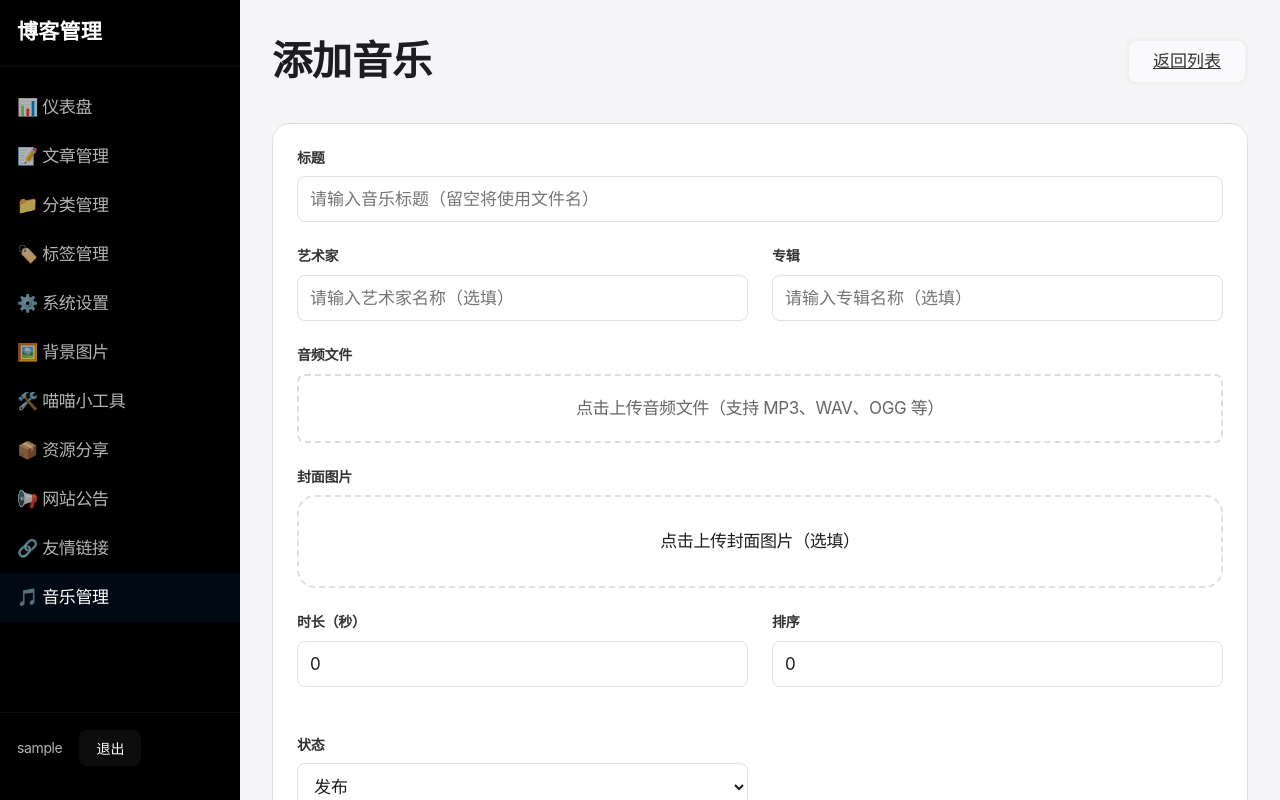
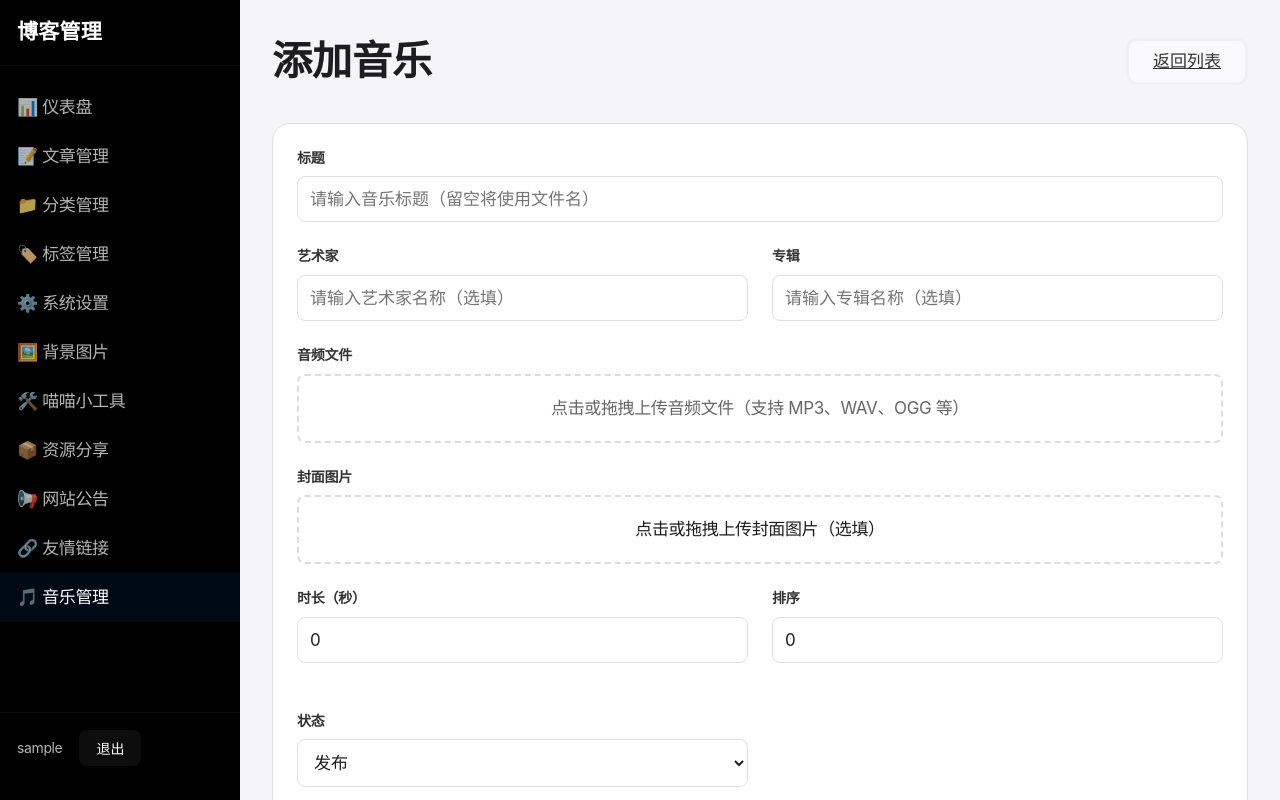
Before and after one commit to a-LtrIa/vue-blog, a Vue app in the folder admin/: page /music/new in a window 1280 px wide. Shown: the top 800 px of the page. Built offline with nearby package versions, Linux system fonts and the light colour scheme; sample sign-in values are in the browser's storage.

Commit message:
进入时歌曲随机播放、拖拽上传

```diff
--- a/admin/src/views/MusicEdit.vue
+++ b/admin/src/views/MusicEdit.vue
@@ -25,9 +25,16 @@
 
         <div class="form-group">
           <label>音频文件</label>
-          <div class="audio-upload" @click="audioInputRef?.click()">
+          <div
+            class="audio-upload"
+            :class="{ 'drag-over': isAudioDragOver }"
+            @click="audioInputRef?.click()"
+            @dragover.prevent="isAudioDragOver = true"
+            @dragleave.prevent="isAudioDragOver = false"
+            @drop.prevent="handleAudioDrop"
+          >
             <input ref="audioInputRef" type="file" accept="audio/*" @change="handleAudioUpload" />
-            <p v-if="!form.audio_url">{{ isUploading ? '正在解析元数据...' : '点击上传音频文件（支持 MP3、WAV、OGG 等）' }}</p>
+            <p v-if="!form.audio_url">{{ isUploading ? '正在解析元数据...' : '点击或拖拽上传音频文件（支持 MP3、WAV、OGG 等）' }}</p>
             <div v-else class="audio-info">
               <span>✓ 已选择: {{ audioFileName }}</span>
               <button type="button" class="btn btn-sm btn-danger" @click.stop="removeAudio">移除</button>
@@ -38,9 +45,16 @@
 
         <div class="form-group">
           <label>封面图片</label>
-          <div class="image-upload" @click="$refs.coverInput.click()">
+          <div
+            class="image-upload"
+            :class="{ 'drag-over': isCoverDragOver }"
+            @click="coverInput?.click()"
+            @dragover.prevent="isCoverDragOver = true"
+            @dragleave.prevent="isCoverDragOver = false"
+            @drop.prevent="handleCoverDrop"
+          >
             <input ref="coverInput" type="file" accept="image/*" @change="handleCoverUpload" />
-            <p v-if="!form.cover_url">点击上传封面图片（选填）</p>
+            <p v-if="!form.cover_url">点击或拖拽上传封面图片（选填）</p>
             <img v-else :src="form.cover_url" class="image-preview" />
           </div>
         </div>
@@ -97,6 +111,22 @@ const form = ref({
 
 const loading = ref(false)
 const isUploading = ref(false)
+const isAudioDragOver = ref(false)
+const isCoverDragOver = ref(false)
+
+const handleAudioDrop = (e) => {
+  isAudioDragOver.value = false
+  const file = e.dataTransfer.files[0]
+  if (!file) return
+  if (!file.type.startsWith('audio/')) {
+    alert('请上传音频文件')
+    return
+  }
+  const dt = new DataTransfer()
+  dt.items.add(file)
+  audioInputRef.value.files = dt.files
+  handleAudioUpload({ target: { files: [file] } })
+}
 
 const handleAudioUpload = async (e) => {
   const file = e.target.files[0]
@@ -162,6 +192,21 @@ const removeAudio = () => {
 }
 
 const audioInputRef = ref(null)
+const coverInput = ref(null)
+
+const handleCoverDrop = (e) => {
+  isCoverDragOver.value = false
+  const file = e.dataTransfer.files[0]
+  if (!file) return
+  if (!file.type.startsWith('image/')) {
+    alert('请上传图片文件')
+    return
+  }
+  const dt = new DataTransfer()
+  dt.items.add(file)
+  coverInput.value.files = dt.files
+  handleCoverUpload({ target: { files: [file] } })
+}
 
 const handleCoverUpload = async (e) => {
   const file = e.target.files[0]
@@ -232,7 +277,12 @@ onMounted(async () => {
 }
 
 .audio-upload:hover {
+  border-color: #ffffff;
+}
+
+.audio-upload.drag-over {
   border-color: #7877c6;
+  background: rgba(120, 119, 198, 0.1);
 }
 
 .audio-upload input {
@@ -260,6 +310,28 @@ onMounted(async () => {
 
 .audio-info span {
   color: #333;
+}
+
+.image-upload {
+  border: 2px dashed #ddd;
+  border-radius: 8px;
+  padding: 20px;
+  text-align: center;
+  cursor: pointer;
+  transition: border-color 0.3s, background 0.3s;
+}
+
+.image-upload:hover {
+  border-color: #7877c6;
+}
+
+.image-upload.drag-over {
+  border-color: #7877c6;
+  background: rgba(120, 119, 198, 0.1);
+}
+
+.image-upload input {
+  display: none;
 }
 
 .image-preview {
```
Also changed, not shown: 2 other files (tests, documents, lock files or other folders).
